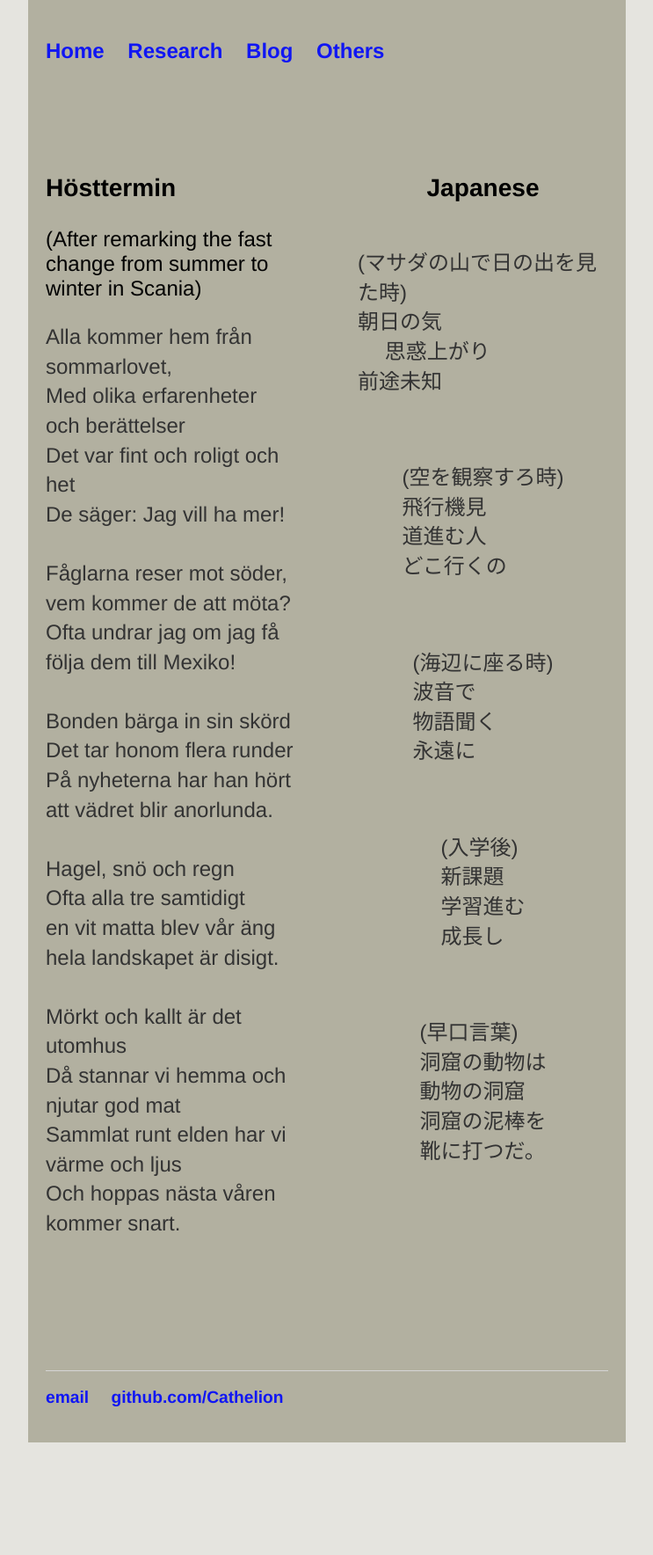
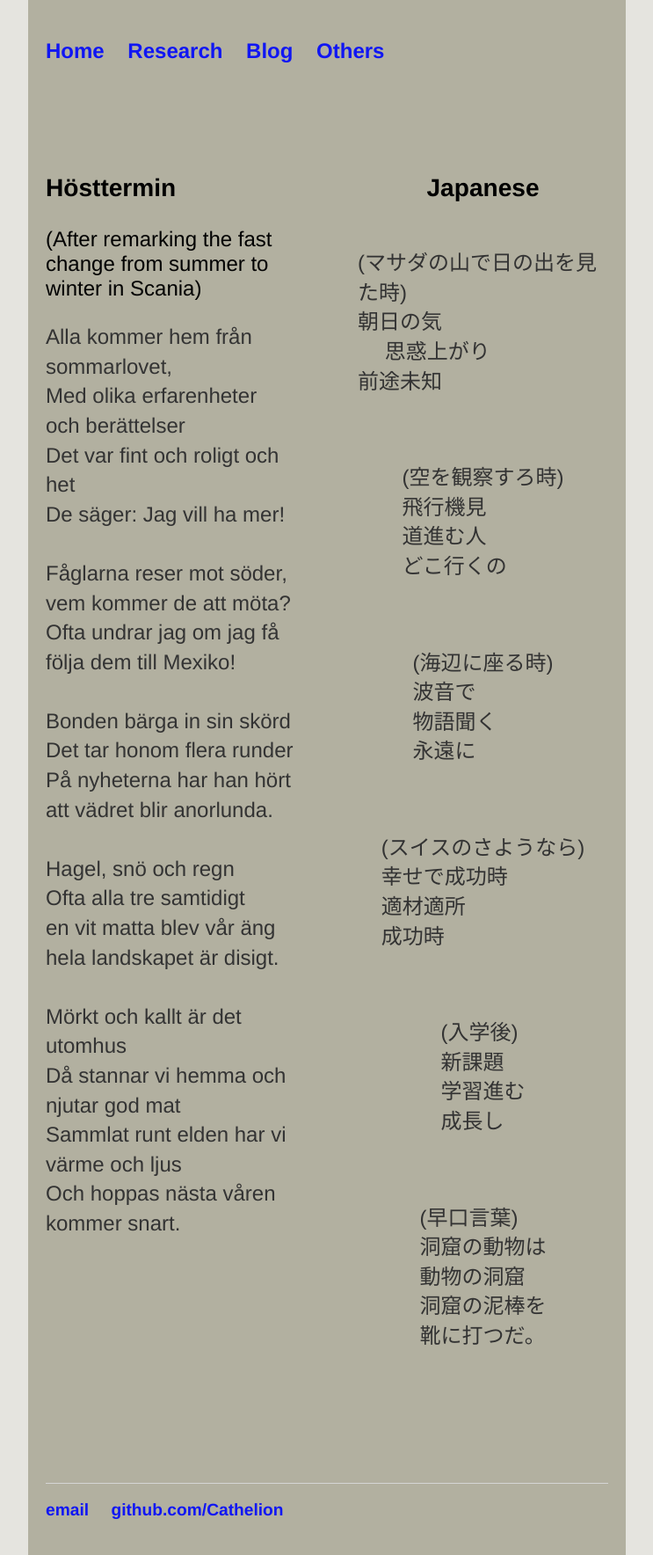
Before and after one commit to Cathelion/Cathelion.github.io, a Jekyll site: the page built from others/others.html, in a window 1280 px wide. Shown: the whole page at 88% size, without its empty margins (268-1011 px from the left). Built offline with Jekyll 4.4.1, drawn with Linux system fonts in a browser that asks for light colours; before the commit the page ends 1640 px from its top, so only the background shows below that.

Commit message:
Update others.html

```diff
--- a/others/others.html
+++ b/others/others.html
@@ -56,6 +56,13 @@ Och hoppas nästa våren kommer snart.
   </p>
   <br>
   <p>
+  (スイスのさようなら) <br>
+  幸せで成功時 <br>
+  適材適所 <br>
+  成功時　<br>
+  </p>
+  <br>
+  <p>
   (入学後) <br>
   新課題 <br>
   学習進む <br>
```
